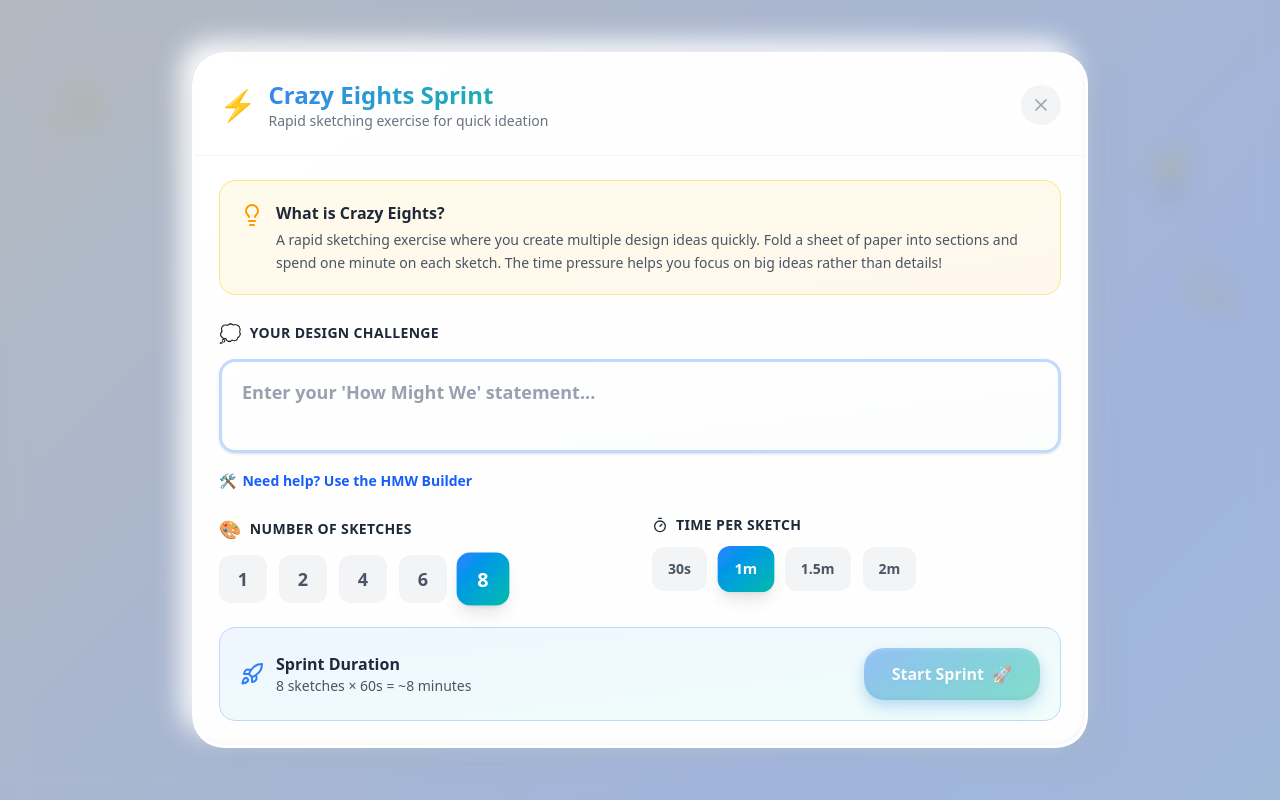
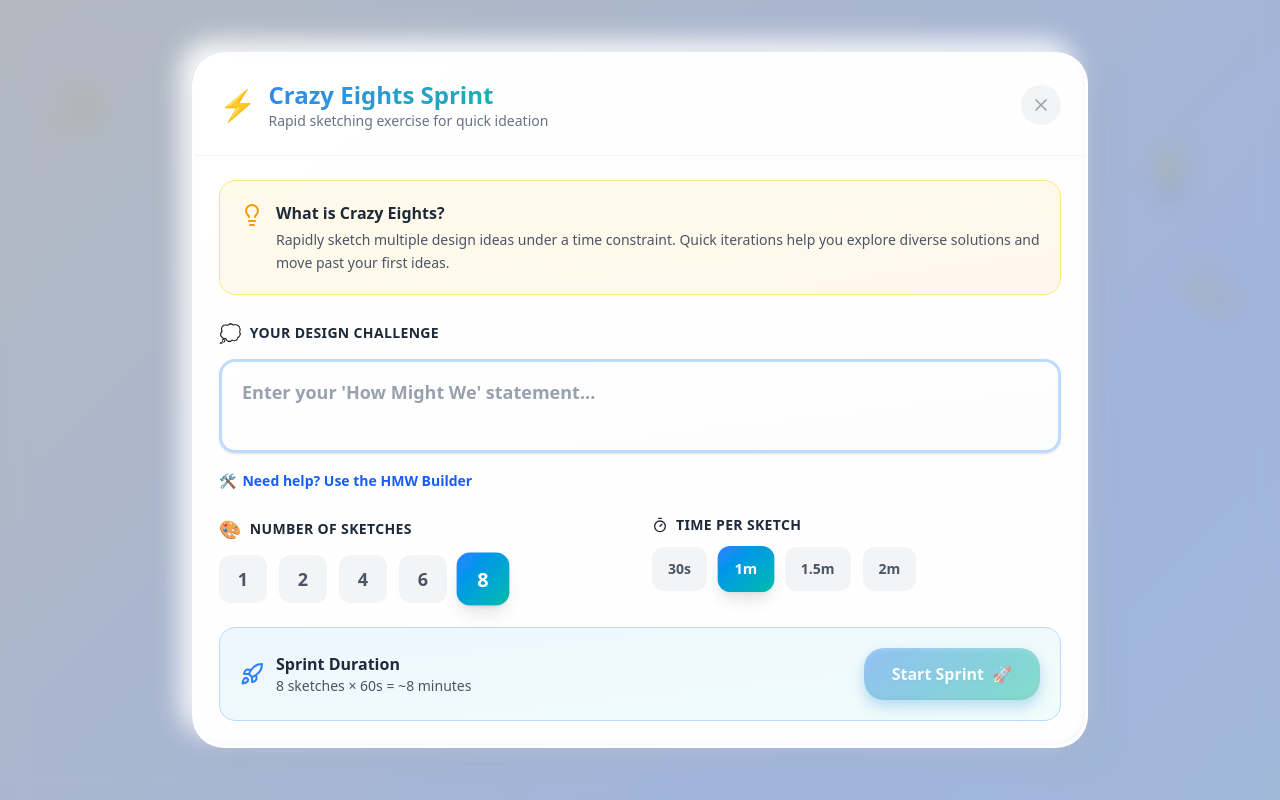
Before and after one commit to AnthonyMohun/volition, a Next.js app: page / in a window 1280 px wide. Both pictures are taken after a click on the button "Crazy Eights Sprint ⚡". Built offline with nearby package versions, Linux system fonts and the light colour scheme.

Commit message:
change crazy 8 text

```diff
--- a/components/crazy-eights-modal.tsx
+++ b/components/crazy-eights-modal.tsx
@@ -296,11 +296,9 @@ export function CrazyEightsModal({ isOpen, onClose }: CrazyEightsModalProps) {
                         What is Crazy Eights?
                       </h3>
                       <p className="text-sm text-gray-600 leading-relaxed">
-                        A rapid sketching exercise where you create multiple
-                        design ideas quickly. Fold a sheet of paper into
-                        sections and spend one minute on each sketch. The time
-                        pressure helps you focus on big ideas rather than
-                        details!
+                        Rapidly sketch multiple design ideas under a time
+                        constraint. Quick iterations help you explore diverse
+                        solutions and move past your first ideas.
                       </p>
                     </div>
                   </div>
```
